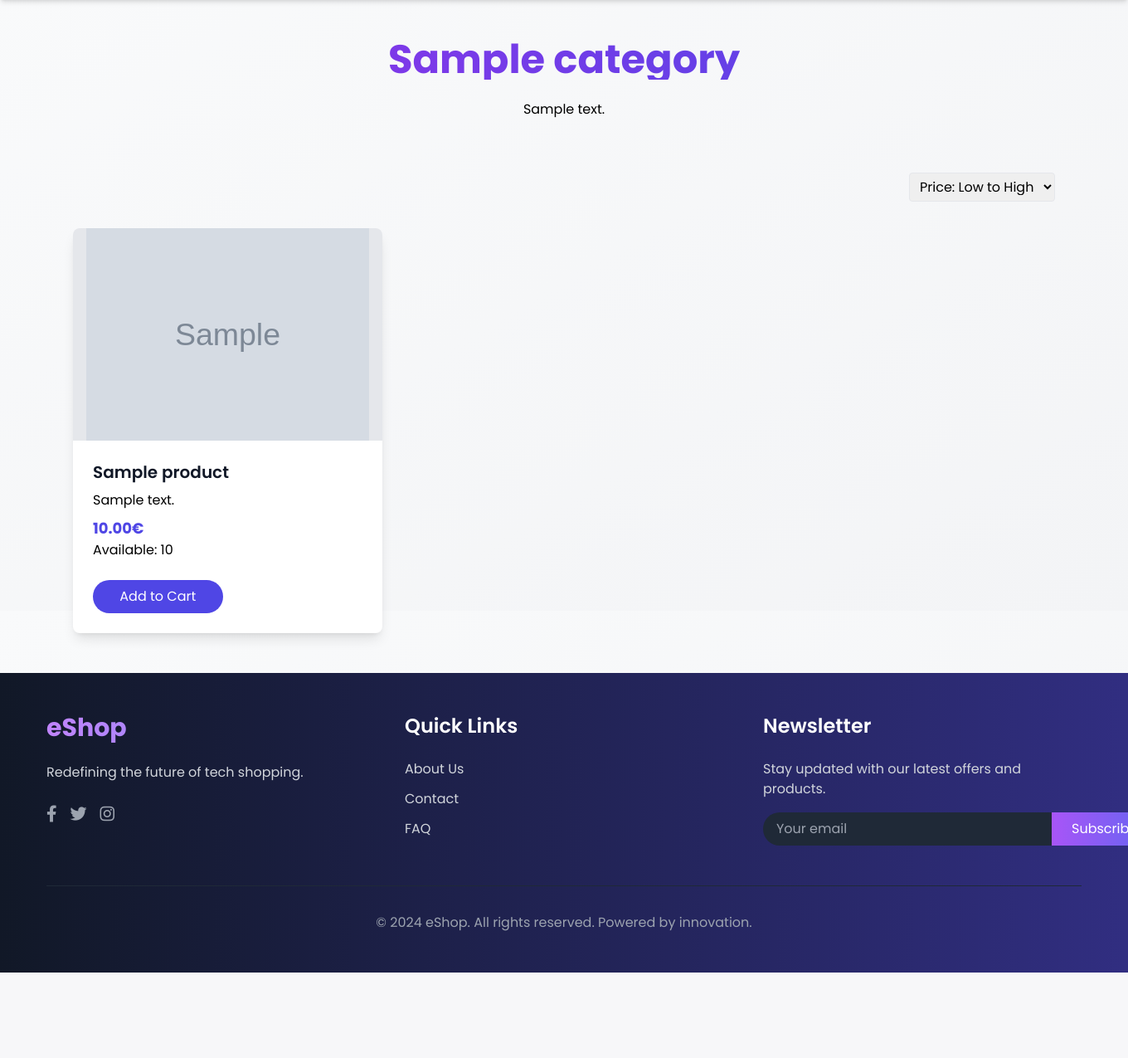
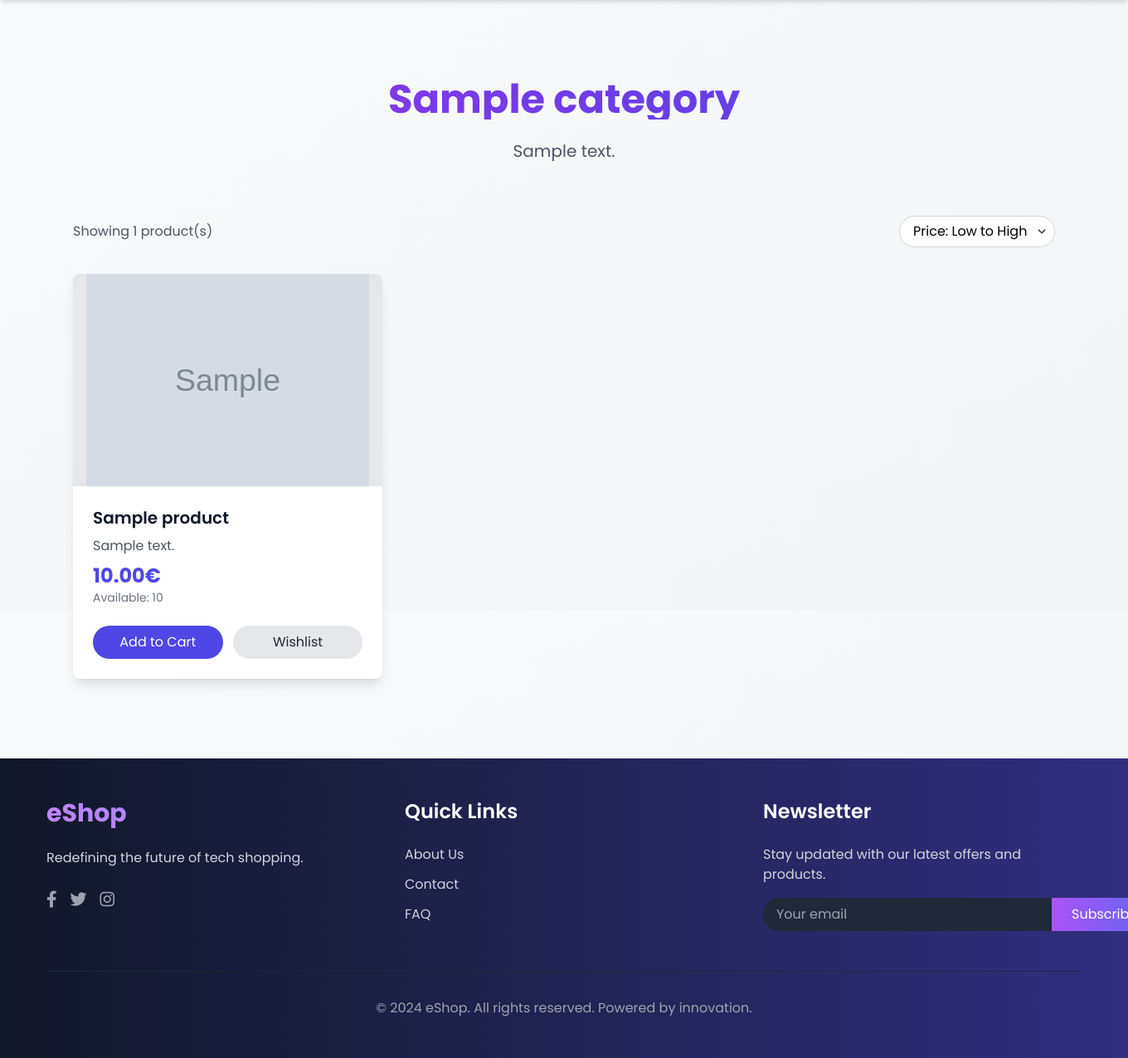
Before and after one commit to zimNMM/Ecommerce, a Django app: a page that uses shop/templates/shop/category.html in a window 1360 px wide; the page is wider, and only the part inside the window is pictured. Shown: the part 64-1339 px from the top of that part at 83% size. Before the commit the page ends 1236 px from the top of that part, so only its background shows below. Run offline with Django 5.2, Linux system fonts and the light colour scheme; tables that the repository leaves empty hold one stand-in row (values such as "Sample post"); grey boxes marked "Sample" are stand-in pictures; some libraries are stand-ins or nearby versions.

Commit message:
updated html and views to handle canc orders

```diff
--- a/shop/templates/shop/category.html
+++ b/shop/templates/shop/category.html
@@ -1,38 +1,48 @@
 {% extends 'shop/base.html' %}
 {% block title %}{{ category.name }} - eShop{% endblock %}
 {% block content %}
-
-<div class="max-w-7xl mx-auto px-4 sm:px-6 lg:px-8">
+<div class="max-w-7xl mx-auto px-4 sm:px-6 lg:px-8 py-12">
     <div class="section text-center mb-16 animate-fade-in-down">
         <h1 class="text-5xl font-extrabold text-transparent bg-clip-text bg-gradient-to-r from-purple-600 to-indigo-600 mb-6">
             {{ category.name }}
         </h1>
-        <p>{{ category.description }}</p>
+        <p class="text-xl text-gray-600 max-w-3xl mx-auto">{{ category.description }}</p>
     </div>
 
-    <div class="mb-8 flex justify-end">
-        <select id="sort-select" class="border rounded px-2 py-1">
-            <option value="price_asc">Price: Low to High</option>
-            <option value="price_desc">Price: High to Low</option>
-            <option value="name_asc">Name: A to Z</option>
-            <option value="name_desc">Name: Z to A</option>
-        </select>
+    <div class="mb-8 flex flex-col sm:flex-row justify-between items-center">
+        <p class="text-gray-600 mb-4 sm:mb-0">Showing {{ products|length }} product(s)</p>
+        <div class="relative">
+            <select id="sort-select" class="appearance-none bg-white border border-gray-300 rounded-full px-4 py-2 pr-8 leading-tight focus:outline-none focus:border-indigo-500 transition duration-300">
+                <option value="price_asc">Price: Low to High</option>
+                <option value="price_desc">Price: High to Low</option>
+                <option value="name_asc">Name: A to Z</option>
+                <option value="name_desc">Name: Z to A</option>
+            </select>
+            <div class="pointer-events-none absolute inset-y-0 right-0 flex items-center px-2 text-gray-700">
+                <svg class="fill-current h-4 w-4" xmlns="http://www.w3.org/2000/svg" viewBox="0 0 20 20">
+                    <path d="M9.293 12.95l.707.707L15.657 8l-1.414-1.414L10 10.828 5.757 6.586 4.343 8z"/>
+                </svg>
+            </div>
+        </div>
     </div>
 
     <div id="product-grid" class="grid grid-cols-1 gap-y-10 sm:grid-cols-2 gap-x-6 lg:grid-cols-3 xl:gap-x-8">
         {% for product in products %}
         <div class="bg-white shadow-lg rounded-lg overflow-hidden flex flex-col transition duration-300 ease-in-out transform hover:shadow-xl hover:-translate-y-1" data-price="{{ product.price }}" data-name="{{ product.name }}">
-            <a href="{% url 'product_detail' product.product_id %}" class="relative w-full h-64 bg-gray-200 overflow-hidden">
-                <img src="{{ product.image.url }}" alt="{{ product.name }}" class="w-full h-full object-contain transition duration-300 ease-in-out transform hover:scale-105">
+            <a href="{% url 'product_detail' product.product_id %}" class="relative w-full h-64 bg-gray-200 overflow-hidden group">
+                <img src="{{ product.image.url }}" alt="{{ product.name }}" class="w-full h-full object-contain transition duration-300 ease-in-out transform group-hover:scale-105">
+                <div class="absolute inset-0 bg-black bg-opacity-40 opacity-0 group-hover:opacity-100 transition-opacity duration-300 flex items-center justify-center">
+                    <span class="text-white text-lg font-semibold">View Details</span>
+                </div>
             </a>
             <div class="p-6 flex-grow flex flex-col justify-between">
                 <div>
                     <h3 class="text-xl font-semibold text-gray-900 mb-2">
                         <a href="{% url 'product_detail' product.product_id %}" class="hover:text-indigo-600 transition duration-300">{{ product.name }}</a>
                     </h3>
-                    <p>{{ product.description|truncatechars:100 }}</p>
-                    <p class="mt-2 text-lg font-bold text-indigo-600">{{ product.price }}€</p>
-                    <p>Available: {{ product.quantity }}</p>
+                    <p class="text-gray-600">{{ product.description|truncatechars:100 }}</p>
+                    <p class="mt-2 text-2xl font-bold text-indigo-600">{{ product.price }}€</p>
+                    <p class="text-sm text-gray-500">Available: {{ product.quantity }}</p>
                 </div>
                 <div class="mt-6 grid grid-cols-2 gap-3">
                     <form method="post" action="{% url 'add_to_cart' product.product_id %}">
@@ -42,13 +52,17 @@
                     {% if user.is_authenticated %}
                     <form method="post" action="{% url 'add_to_wishlist' product.product_id %}">
                         {% csrf_token %}
-                        <button type="submit" class="w-full bg-gray-200 text-gray-800 px-4 py-2 rounded-full hover:bg-gray-300 transition duration-300">Wishlist</button>
+                        <button type="submit" class="w-full bg-gray-200 text-gray-800 px-4 py-2 rounded-full hover:bg-gray-300 transition duration-300 transform hover:scale-105">Wishlist</button>
                     </form>
                     {% else %}
-                    <div></div>
+                    <a href="{% url 'login' %}" class="w-full bg-gray-200 text-gray-800 px-4 py-2 rounded-full hover:bg-gray-300 transition duration-300 transform hover:scale-105 text-center">Wishlist</a>
                     {% endif %}
                 </div>
             </div>
+        </div>
+        {% empty %}
+        <div class="col-span-full text-center py-12">
+            <p class="text-2xl text-gray-600">No products found in this category.</p>
         </div>
         {% endfor %}
     </div>
@@ -78,5 +92,4 @@ document.addEventListener('DOMContentLoaded', function() {
     });
 });
 </script>
-
 {% endblock %}
--- a/shop/views.py
+++ b/shop/views.py
@@ -348,6 +348,10 @@ def update_cart_item_quantity(request):
 def cancel_order(request, order_id):
     order = get_object_or_404(Order, order_id=order_id, user=request.user)
     if order.status == 'processing':
+        for order_item in order.items.all():
+            product = order_item.product
+            product.quantity += order_item.quantity
+            product.save()
         order.status = 'cancelled'
         order.save()
         messages.success(request, f"Order {order.order_id} has been cancelled.")
```
Also changed, not shown: shop/templates/shop/cart.html (+37 -32 lines), shop/templates/shop/wishlist.html (+27 -18 lines).
